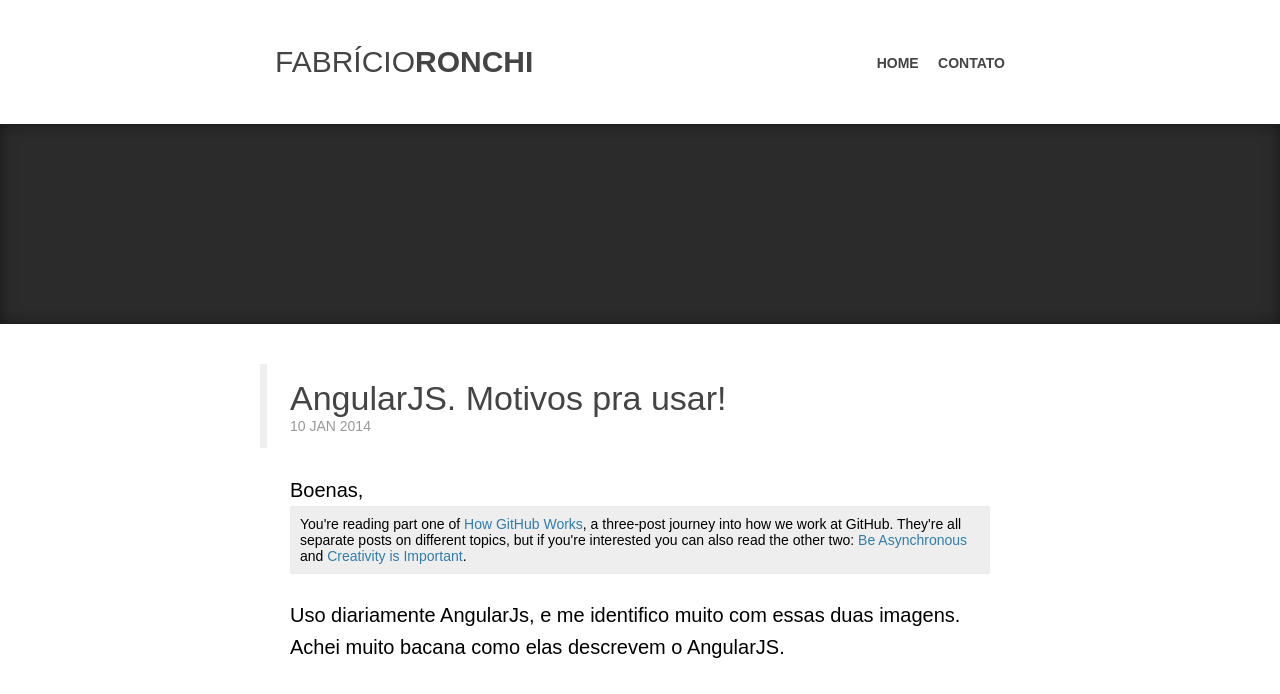
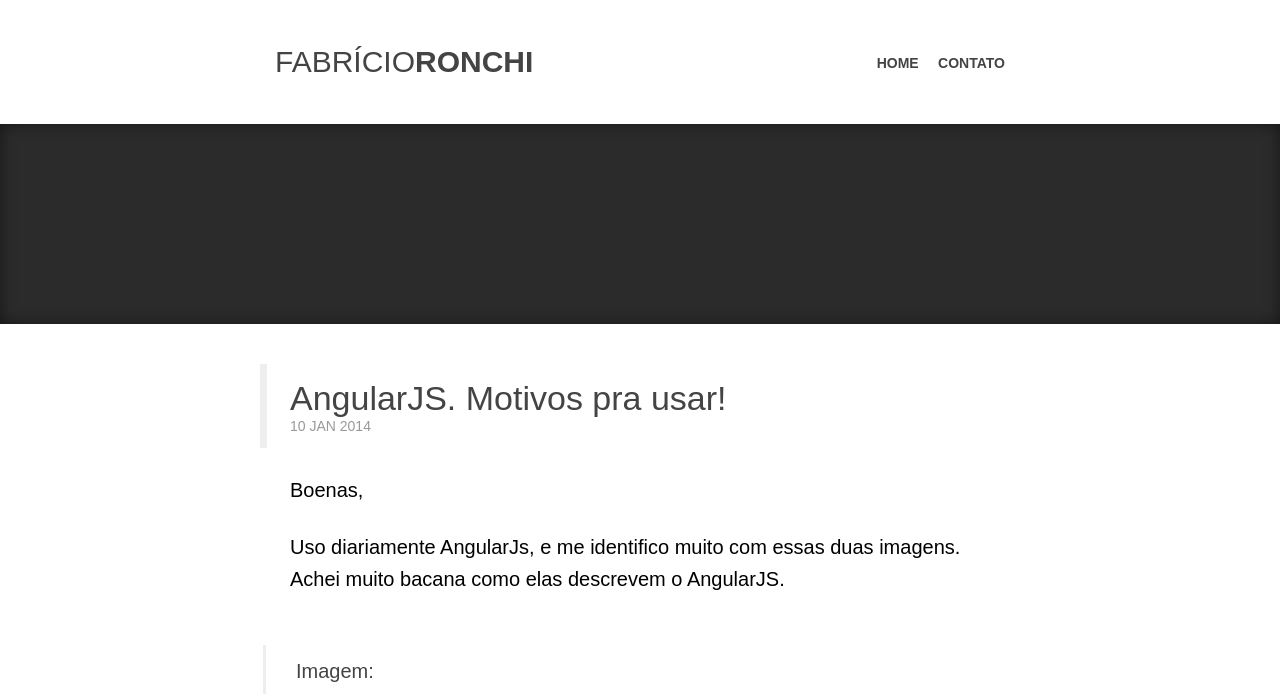
Before and after one commit to fabriciomrkonell/fabriciomrkonell, a Jekyll site: the page built from _posts/2014-01-10-porque-usar-angularjs.markdown, in a window 1280 px wide and 900 px high, cut to the strip 0-694 px from the top of the window. Built offline with Jekyll 4.4.1, drawn with Linux system fonts in a browser that asks for light colours; nearby versions of some CDN libraries; some web fonts are replaced; Markdown is read by kramdown in place of the engine named in the settings; comment, search, counter and statistics services are not loaded.

Commit message:
Git Imagen

```diff
--- a/_posts/2014-01-10-porque-usar-angularjs.markdown
+++ b/_posts/2014-01-10-porque-usar-angularjs.markdown
@@ -6,9 +6,6 @@
 ---
 
 Boenas,
-<div class="aside">
-  You're reading part one of <strong><a href="/posts/how-github-works">How GitHub Works</a></strong>, a three-post journey into how we work at GitHub. They're all separate posts on different topics, but if you're interested you can also read the other two: <a href="/posts/how-github-works-asynchronous/">Be Asynchronous</a> and <a href="/posts/how-github-works-creativity/">Creativity is Important</a>.
-</div>
 
 Uso diariamente AngularJs, e me identifico muito com essas duas imagens. Achei muito bacana
 como elas descrevem o AngularJS.
--- a/_posts/2014-01-11-post-de-teste.markdown
+++ b/_posts/2014-01-11-post-de-teste.markdown
@@ -11,7 +11,7 @@
 
 <h3>Imagem</h3>
 
-<div class="imagem"><img src="http://4image.kgngames.com/img/141389448753.jpg" /></div>
+<div class="imagem"><img src="http://4image.kgngames.com/img/21389453060.jpg" /></div>
 
 <h3>Video</h3>
 
```
